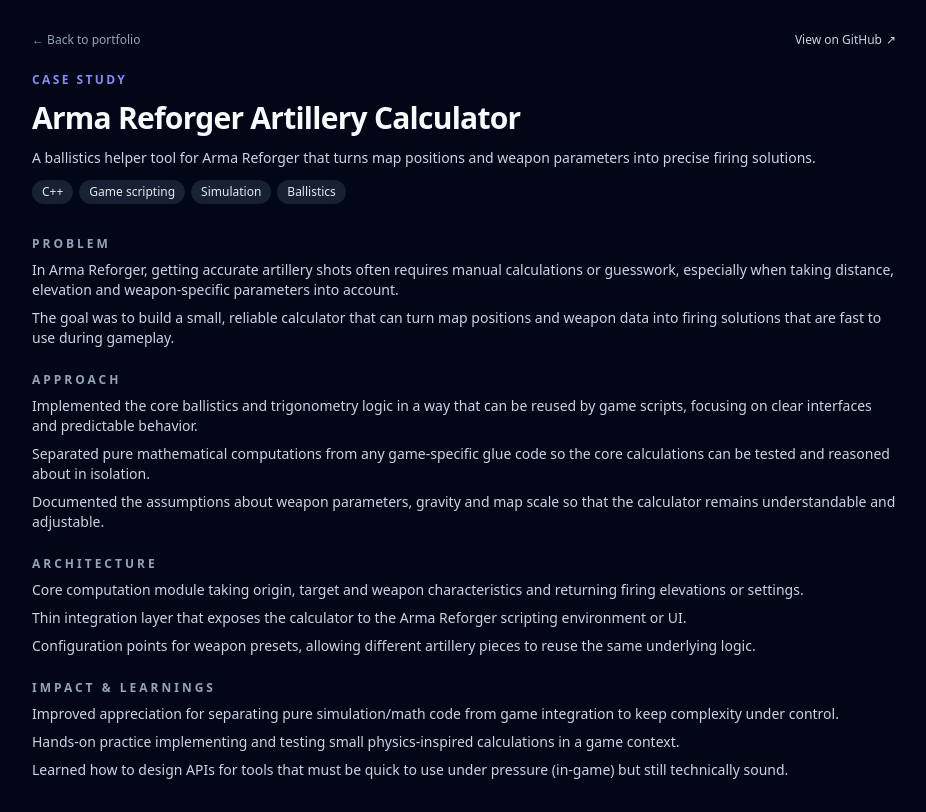
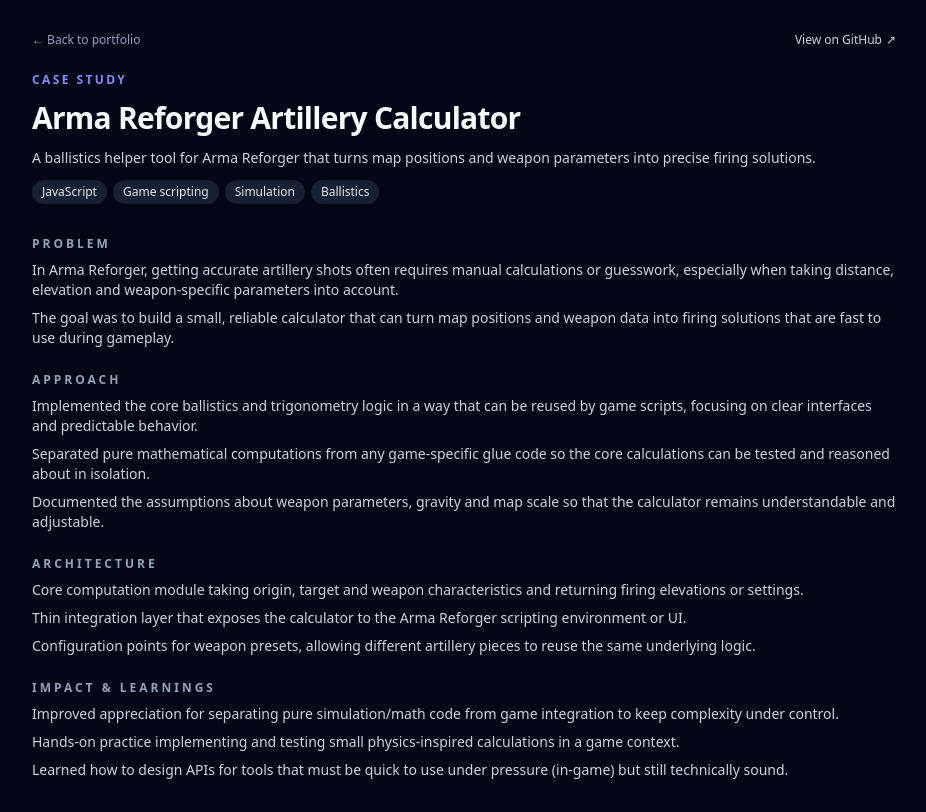
Before and after one commit to Paul-Lecomte/personal_portfolio, a React (Vite) app: page /project/arma-reforger-artillery-calculator in a window 1280 px wide. Shown: the whole page, without its empty margins (176-1102 px from the left). Built offline with nearby package versions, Linux system fonts and the light colour scheme.

Commit message:
update on the artillery project

```diff
--- a/src/data/projects.ts
+++ b/src/data/projects.ts
@@ -79,7 +79,7 @@
     title: 'Arma Reforger Artillery Calculator',
     tagline:
       'A ballistics helper tool for Arma Reforger that turns map positions and weapon parameters into precise firing solutions.',
-    tech: ['C++', 'Game scripting', 'Simulation', 'Ballistics'],
+    tech: ['JavaScript', 'Game scripting', 'Simulation', 'Ballistics'],
     summary:
       'A calculator for Arma Reforger artillery that computes firing angles and parameters based on positions and weapon characteristics, packaging the logic into reusable, game-friendly components.',
     order: 2,
```
